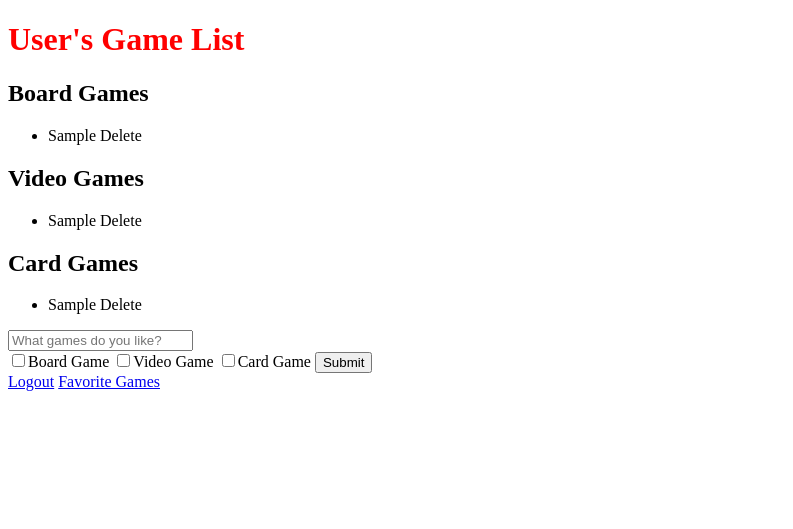
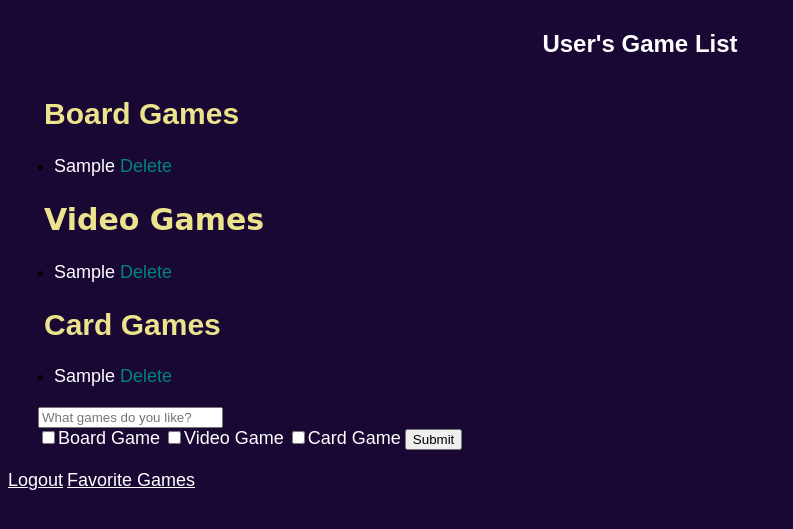
Before and after one commit to allistersascha/PoliteCatGroupProject, a Node server app: page /favorites in a window 1280 px wide. Shown: the top 529 px of the page, without its empty margins (0-793 px from the left). Run offline with Node 20, Linux system fonts and the light colour scheme; a user stored in the database is signed in; tables that the repository leaves empty hold one stand-in row (values such as "Sample post"); some libraries are stand-ins or nearby versions.

Commit message:
Reduced eyesore
It's kinda cute now

```diff
--- a/public/css/style.css
+++ b/public/css/style.css
@@ -1,10 +1,150 @@
-h1{
-    color: red;
+/* Box Model Hack */
+* {
+     box-sizing: border-box;
 }
-.completed{
-    text-decoration: line-through;
-    color: gray;
+
+/* Clear fix hack */
+.clearfix:after {
+     content: ".";
+     display: block;
+     clear: both;
+     visibility: hidden;
+     line-height: 0;
+     height: 0;
 }
-.not{
-    text-decoration: underline;
+
+.clear {
+	clear: both;
 }
+
+@media screen and (max-width: 600px){
+    nav.responsive {position: relative;}
+    nav.responsive a.icon {
+        position: absolute;
+        right: 0;
+        top: 0;
+    }
+    nav.responsive a {
+        float: none;
+        display: block;
+        text-align: left;
+    }
+}
+
+/******************************************
+/* BASE STYLES
+/*******************************************/
+
+body {
+    background-color: #1a0834;
+}
+
+
+/******************************************
+/* LAYOUT
+/*******************************************/
+
+
+.active {
+    font-family: 'Aboreto', cursive, serif;
+    font-size: 16px;
+    text-decoration: bold;
+    color: white;
+}
+
+h1 {
+    font-family: 'Zen Kaku Gothic Antique', sans-serif;
+    font-size: 24px;
+    color: white;
+    padding: 14px 16px;
+    text-align: center;
+}
+
+span, label, a {
+    font-family: 'Zen Kaku Gothic Antique', sans-serif;
+    font-size: 18px;
+    color: white;
+}
+
+nav{
+    overflow: hidden;
+    background-color: #000;
+    position: relative;
+}
+
+nav #navLinks {
+    display: none;
+}
+
+nav a {
+    color: white;
+    padding: 14px 16px;
+    text-decoration: none;
+    font-size: 16px;
+    display: block;
+
+}
+
+nav a.icon {
+    background: #ece38d;
+    display: block;
+    position: absolute;
+    right: 0;
+    top: 0;
+}
+
+nav a:hover {
+    background-color: black;
+    color: white;
+
+}
+
+nav .active {
+    background-color: #01847b;
+    color: white;
+}
+
+section {
+    margin: 6px;
+
+}
+
+h2 {
+    color: #ece38d;
+    padding-left: 30px;
+}
+
+
+#videoGameSection > h2 {
+    font-family: 'Silkscreen', cursive, serif;
+    font-size: 30px;
+
+}
+
+#boardGameSection > h2 {
+    font-family: 'Kdam Thmor Pro', sans-serif;
+    font-size: 30px;
+
+}
+
+#cardGameSection > h2 {
+    font-family: 'Stick No Bills', sans-serif;
+    font-size: 30px;
+
+}
+
+.del {
+    color: #01847b;
+}
+
+form {
+    padding-left: 30px;
+    margin-top: 20px;
+    margin-bottom: 20px;
+}
+
+
+
+/******************************************
+/* ADDITIONAL STYLES
+/*******************************************/
```
